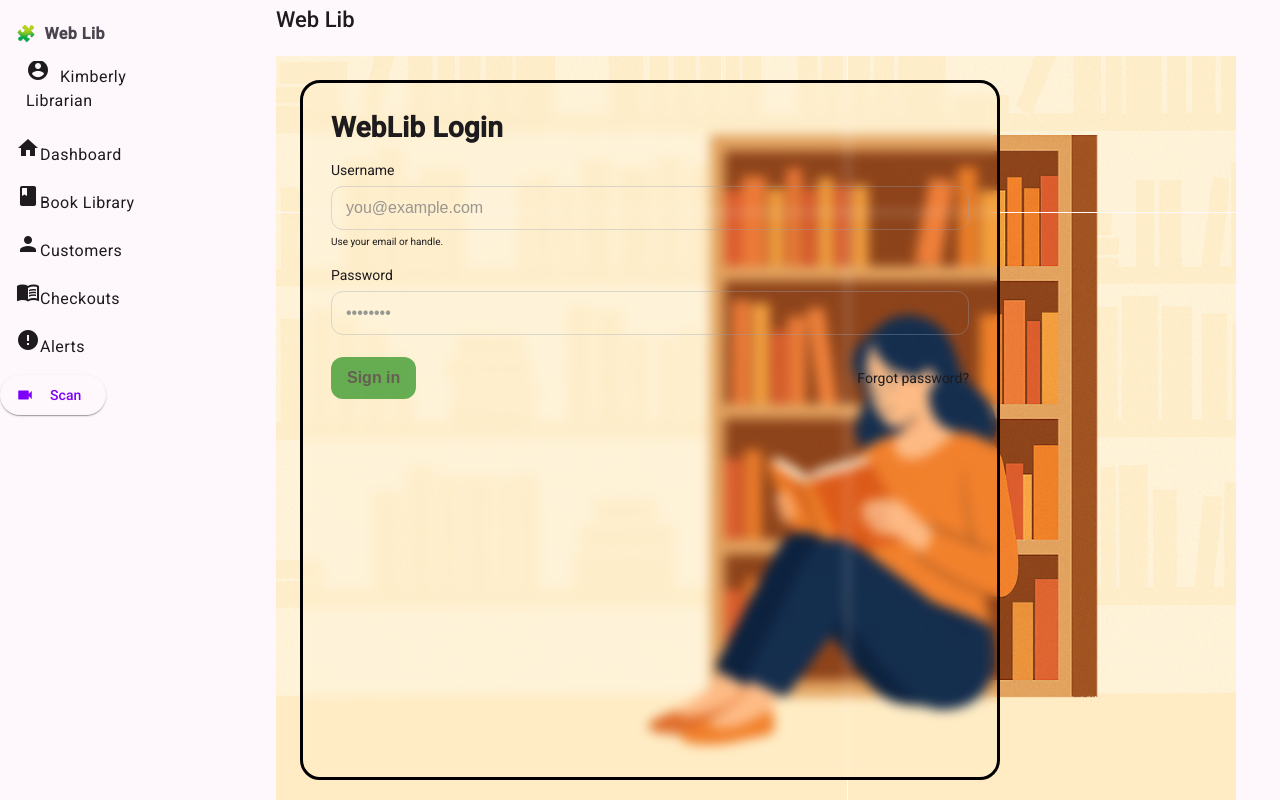
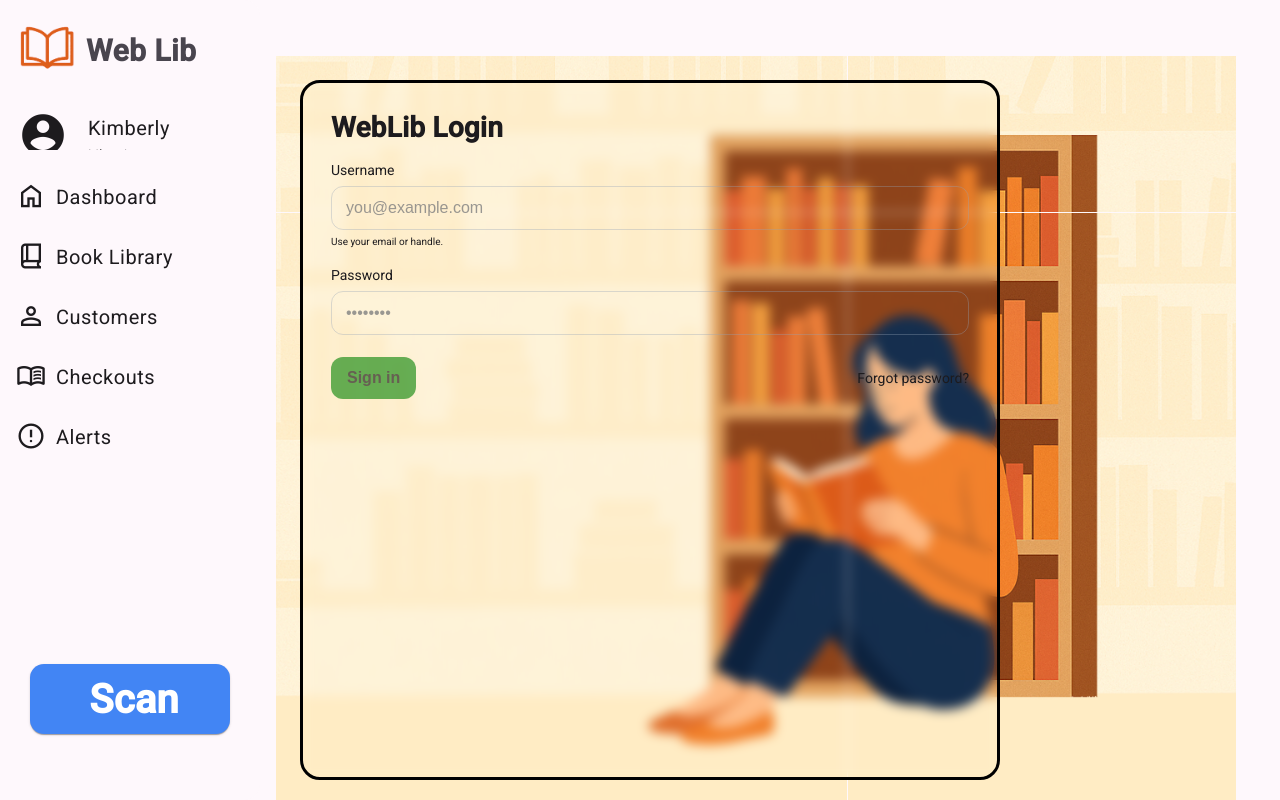
Before and after one commit to akohli74/weblib, an Angular app: page /auth in a window 1280 px wide. Built offline with nearby package versions, Linux system fonts and the light colour scheme.

Commit message:
Revamped Navigation Bar

```diff
--- a/src/app/layouts/main-layout.component.html
+++ b/src/app/layouts/main-layout.component.html
@@ -1,59 +1,76 @@
 <mat-sidenav-container class="app-shell">
   <mat-sidenav mode="side" opened class="app-sidenav">
     <div class="app-logo">
-      <span class="app-logo-icon">🧩</span>
-      <span class="app-logo-text">{{ title }}</span>
+      <div class="app-logo-img"></div>
+      <span class="app-logo-text" style="font-size: 30px; margin-left: 10px; margin-bottom: 7px">{{ title }}</span>
     </div>
 
     <div class="librarian">
       <mat-list-item class="user">
-        <mat-icon>account_circle</mat-icon>
+        <mat-icon class="user-icon">account_circle</mat-icon>
         <span class="name">Kimberly</span><br/>
         <span class="role">Librarian</span>
       </mat-list-item>
     </div>
 
     <mat-nav-list>
-      <a mat-list-item routerLink="/dashboard" routerLinkActive="active-link">
-        <mat-icon>home</mat-icon>
-        <span>Dashboard</span>
+
+      <a mat-list-item class="side-nav-item" routerLink="/dashboard" routerLinkActive="active-link">
+        <mat-icon fontSet="material-symbols-outlined"
+                  style="font-size: 30px; height: 30px; width: 30px; transform: translateY(7px);">
+          home
+        </mat-icon>
+        <span style="font-size: 20px; margin-left: 10px">Dashboard</span>
       </a>
 
-      <a mat-list-item routerLink="/library" routerLinkActive="active-link">
-        <mat-icon>book</mat-icon>
-        <span>Book Library</span>
+      <a mat-list-item class="side-nav-item" routerLink="/library" routerLinkActive="active-link">
+        <mat-icon fontSet="material-symbols-outlined"
+                  style="font-size: 30px; height: 30px; width: 30px; transform: translateY(7px);">
+          book_2
+        </mat-icon>
+        <span style="font-size: 20px; margin-left: 10px">Book Library</span>
       </a>
 
-      <a mat-list-item routerLink="/customers" routerLinkActive="active-link">
-        <mat-icon>person</mat-icon>
-        <span>Customers</span>
+      <a mat-list-item class="side-nav-item" routerLink="/customers" routerLinkActive="active-link">
+        <mat-icon fontSet="material-symbols-outlined"
+                  style="font-size: 30px; height: 30px; width: 30px; transform: translateY(7px);">
+          person
+        </mat-icon>
+        <span style="font-size: 20px; margin-left: 10px">Customers</span>
       </a>
 
-      <a mat-list-item routerLink="/checkout" routerLinkActive="active-link">
-        <mat-icon>menu_book</mat-icon>
-        <span>Checkouts</span>
+      <a mat-list-item class="side-nav-item" routerLink="/checkout" routerLinkActive="active-link">
+        <mat-icon fontSet="material-symbols-outlined"
+                  style="font-size: 30px; height: 30px; width: 30px; transform: translateY(7px);">
+          menu_book
+        </mat-icon>
+        <span style="font-size: 20px; margin-left: 10px">Checkouts</span>
       </a>
 
-      <a mat-list-item routerLink="/alerts" routerLinkActive="active-link">
-        <mat-icon>error</mat-icon>
-        <span>Alerts</span>
+      <a mat-list-item class="side-nav-item" routerLink="/alerts" routerLinkActive="active-link">
+        <mat-icon fontSet="material-symbols-outlined"
+                  style="font-size: 30px; height: 30px; width: 30px; transform: translateY(7px);">
+          error
+        </mat-icon>
+        <span style="font-size: 20px; margin-left: 10px">Alerts</span>
       </a>
+
     </mat-nav-list>
+
 
     <button
       mat-raised-button
+      class="scan-btn"
       color="primary"
       aria-label="Scan"
       (click)="openScanPopup()"
     >
-      <mat-icon>videocam</mat-icon>
       <span style="margin-left: 8px;">Scan</span>
     </button>
   </mat-sidenav>
 
   <mat-sidenav-content class="app-content">
     <mat-toolbar color="primary" class="app-toolbar">
-      <span class="toolbar-title">{{ title }}</span>
       <span class="spacer"></span>
 
       <button mat-icon-button (click)="toggleTheme()" aria-label="Toggle dark mode">
--- a/src/app/layouts/main-layout.component.scss
+++ b/src/app/layouts/main-layout.component.scss
@@ -24,6 +24,15 @@
   font-weight: 600;
   letter-spacing: 0.03em;
 }
+
+.app-logo-img {
+  background-image: url('../../../assets/WebLib_Icon.png');
+  background-size: contain;
+  background-repeat: no-repeat;
+  width: 60px;
+  height: 60px;
+}
+
 
 .app-logo-icon {
   margin-right: 8px;
@@ -85,7 +94,13 @@ a.mat-list-item.active-link {
 }
 
 .name {
+  font-size: 20px;
   margin-left: 10px;
+}
+
+.role {
+  font-size: 13px;
+  margin-left: 70px;
 }
 
 .app-background {
@@ -97,3 +112,56 @@ a.mat-list-item.active-link {
   height: 100vh;
   width: 75vw;
 }
+
+.user .mat-list-item-content {
+  align-items: flex-start;    /* stop forcing vertical centering */
+}
+
+.user {
+  display: flex;
+  align-items: center;
+  padding: 12px 8px;
+  height: auto;      /* remove mat-list-item height restriction */
+}
+
+.user-icon {
+  font-size: 50px !important;   /* icon size */
+  width: 50px !important;
+  height: 50px !important;
+  transform: translateY(25px);   /* move icon downward */
+  margin-right: 10px;
+  /* also prevent clipping */
+  line-height: 50px !important;
+}
+
+
+.side-nav-item {
+  margin-bottom: 12px;     // adjust to taste
+}
+
+.side-nav-item:last-child {
+  margin-bottom: 0;        // no extra space after the last one
+}
+
+.scan-btn {
+  background-color: #4285f4 !important;     /* Google blue */
+  color: white !important;
+  border-radius: 14px !important;           /* Rounded edges */
+  padding: 12px 28px !important;            /* Size */
+  margin-left: 30px;
+  margin-top: 200px;
+  display: flex !important;
+  align-items: center !important;
+  justify-content: center !important;
+  gap: 10px;                                /* space between icon & text */
+  font-size: 40px !important;
+  font-weight: 600 !important;
+  text-transform: none !important;          /* Keep normal text */
+  width: 200px;                             /* Optional */
+  height: 70px;
+}
+
+.scan-text {
+  font-size: 50px;
+  font-weight: 700;
+}
```
Also changed, not shown: assets/WebLib_Icon.png (added).
